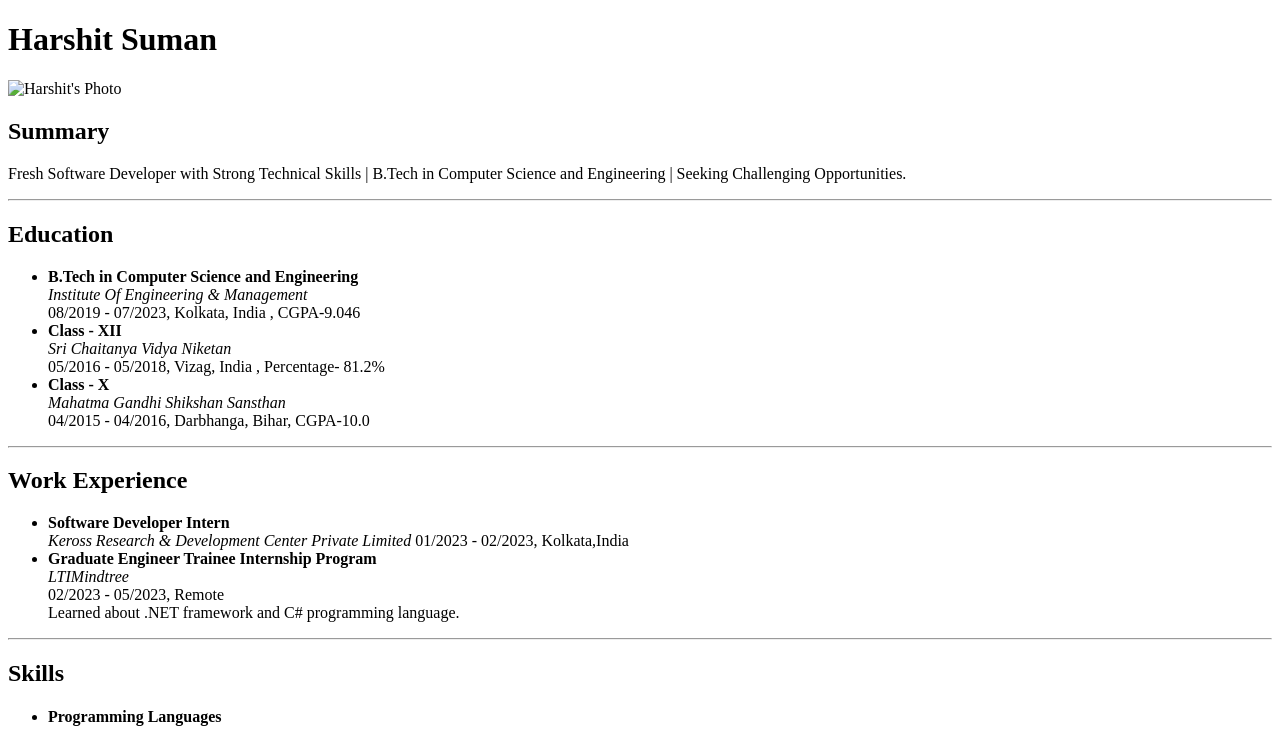
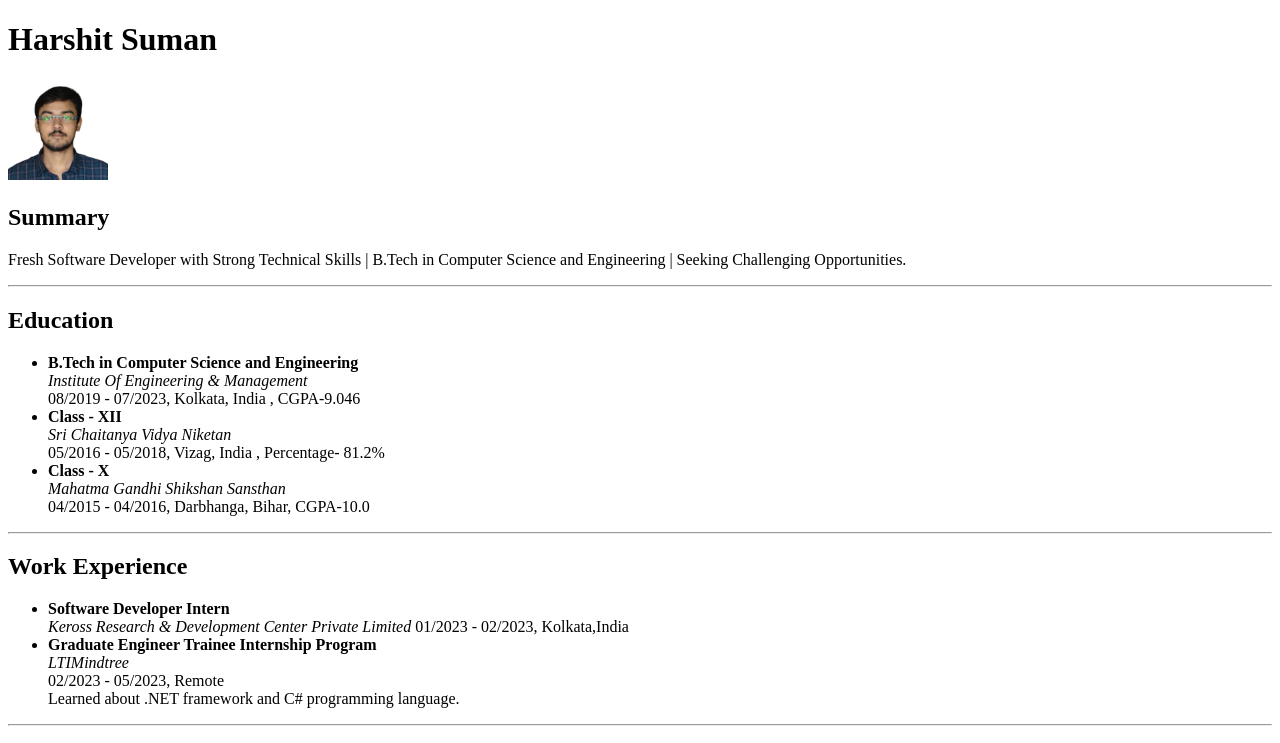
Before and after one commit to harshitsuman1/Capstone-Project, a plain HTML site: page index.html in a window 1280 px wide. Shown: the top 743 px of the page. Drawn offline with Linux system fonts and the light colour scheme.

Commit message:
index updated

```diff
--- a/index.html
+++ b/index.html
@@ -7,7 +7,7 @@
 </head>
 <body>
     <h1>Harshit Suman</h1>
-    <img src="../MicrosoftTeams-image.png" height="100" alt="Harshit's Photo">
+    <img src="./MicrosoftTeams-image.png" height="100" alt="Harshit's Photo">
     <h2>Summary</h2>
         <p>Fresh Software Developer with Strong Technical Skills | B.Tech in Computer Science and Engineering | Seeking Challenging Opportunities.</p>
         <hr>
```
Also changed, not shown: MicrosoftTeams-image.png (added).
